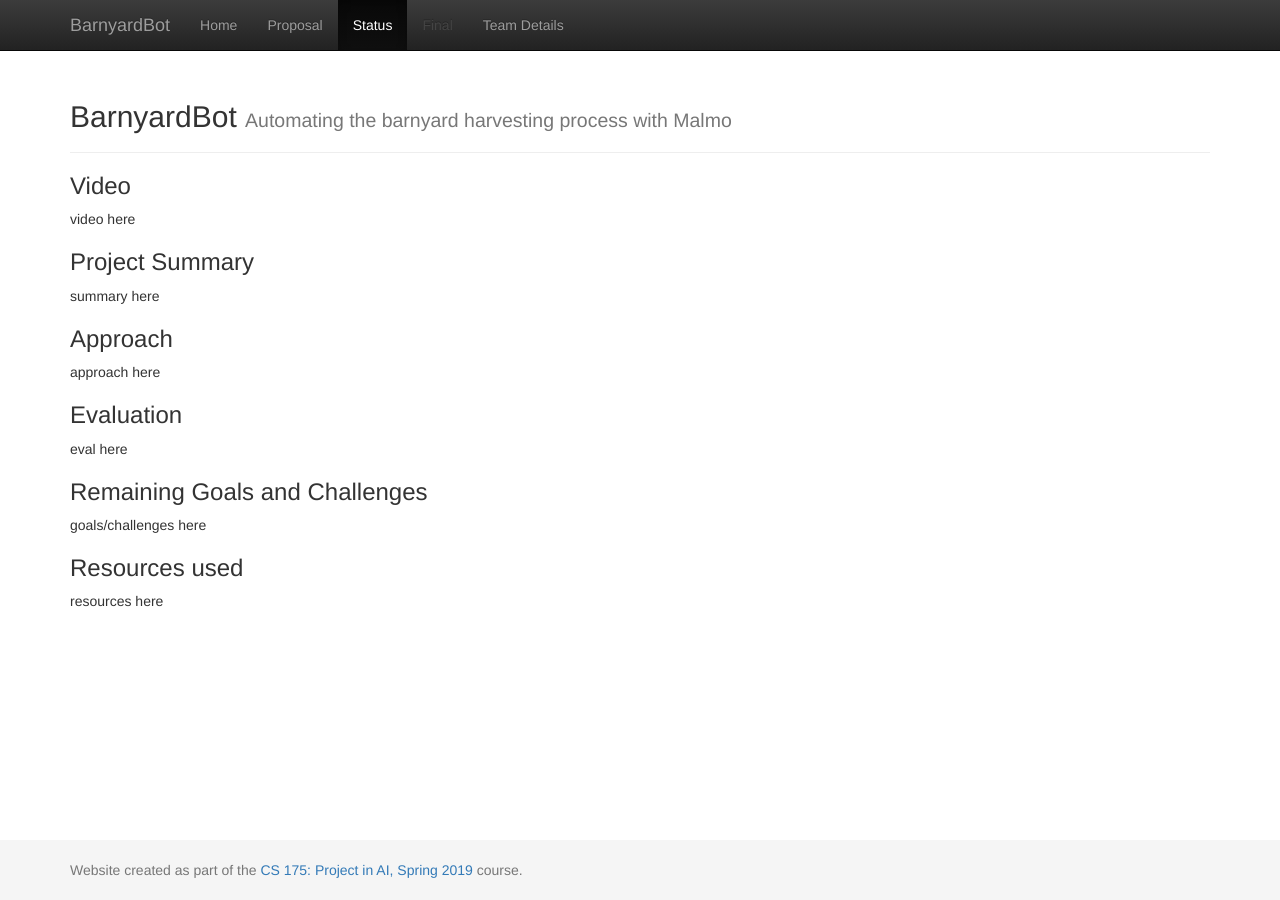
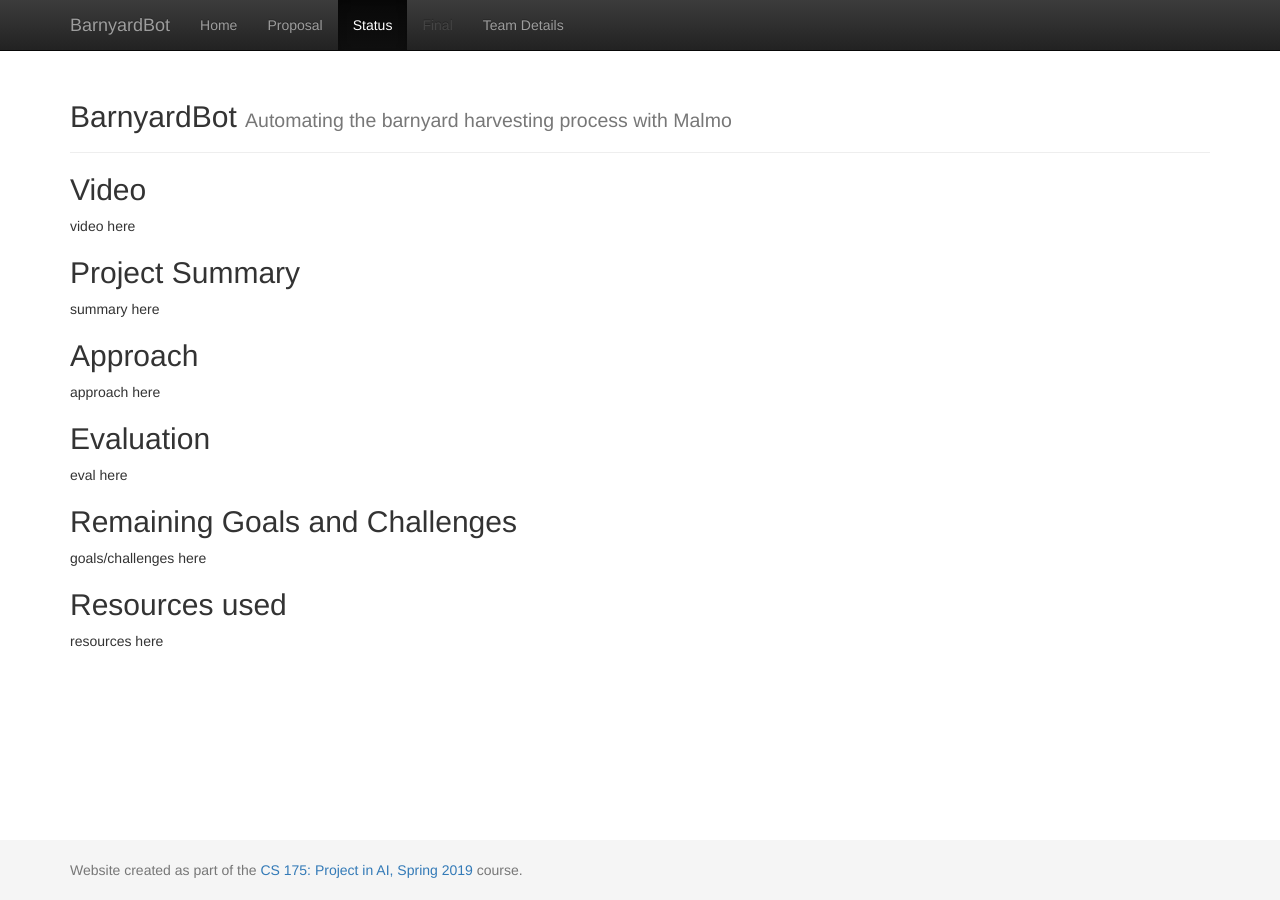
Before and after one commit to brandonmeyer/BarnyardBot, a Jekyll site: the page built from docs/status.md, in a window 1280 px wide. Built offline with Jekyll 4.4.1, drawn with Linux system fonts in a browser that asks for light colours.

```diff
--- a/docs/status.md
+++ b/docs/status.md
@@ -3,20 +3,20 @@ layout: default
 title: Status
 ---
 
-### Video
+## Video
 video here
 
-### Project Summary
+## Project Summary
 summary here
 
-### Approach
+## Approach
 approach here
 
-### Evaluation
+## Evaluation
 eval here
 
-### Remaining Goals and Challenges
+## Remaining Goals and Challenges
 goals/challenges here
 
-### Resources used
+## Resources used
 resources here
```
